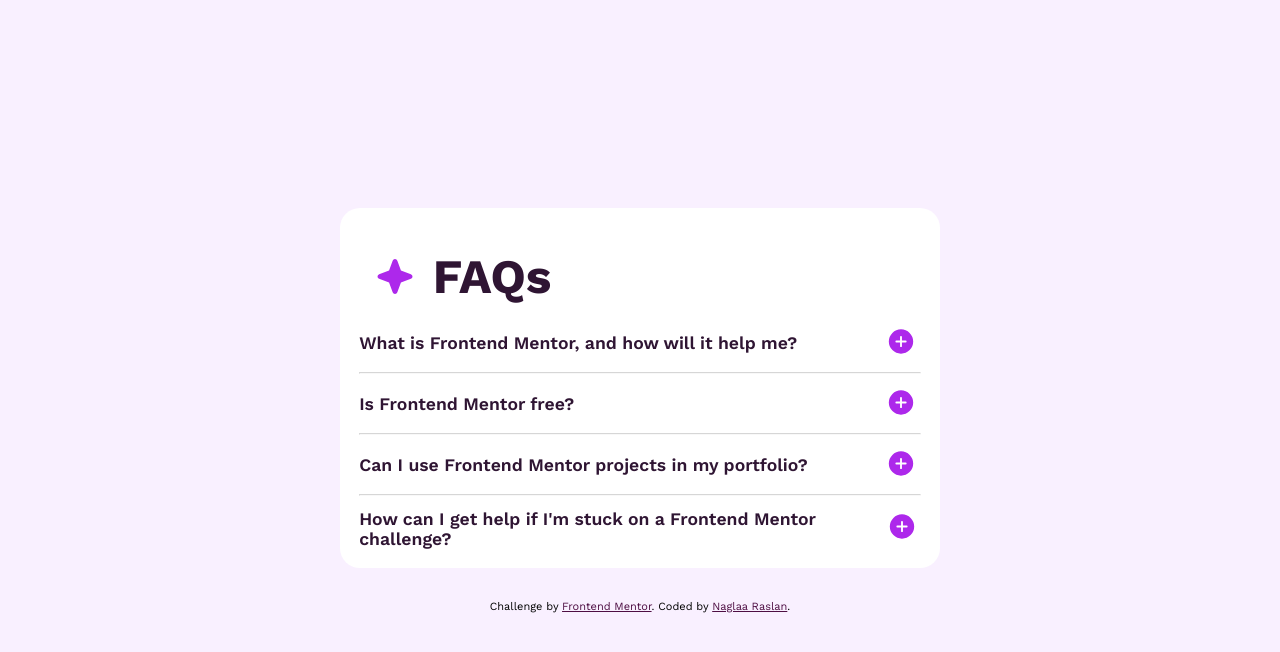
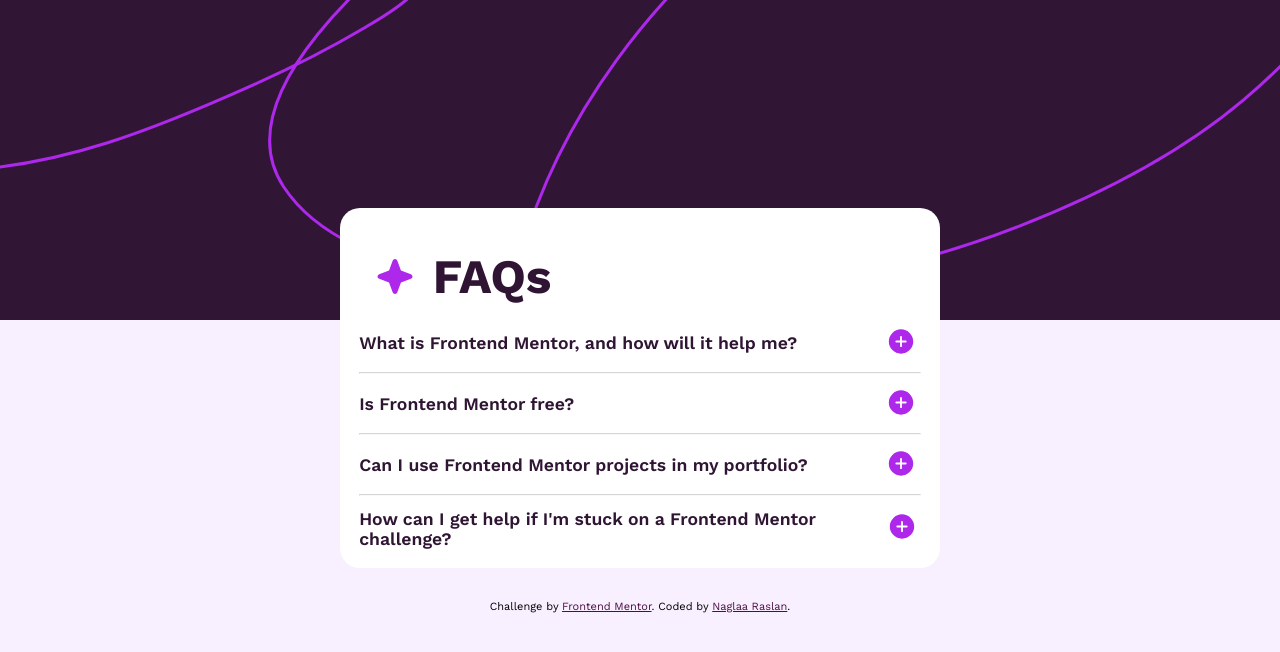
Before and after one commit to codeAndcocoa/faq-accordion, a plain HTML site: page index.html in a window 1280 px wide. Drawn offline with nearby package versions, Linux system fonts and the light colour scheme; files whose address does not match are found by name.

Commit message:
Update style.css

```diff
--- a/style.css
+++ b/style.css
@@ -15,7 +15,7 @@
 body {
   font-family: "Work Sans", sans-serif;
   background-color: var(--color2);
-  background-image: url(./assets/images/background-pattern-desktop.svg);
+  background-image: url(./images/background-pattern-desktop.svg);
   background-repeat: no-repeat;
   background-position-x: 25%;
 }
```
